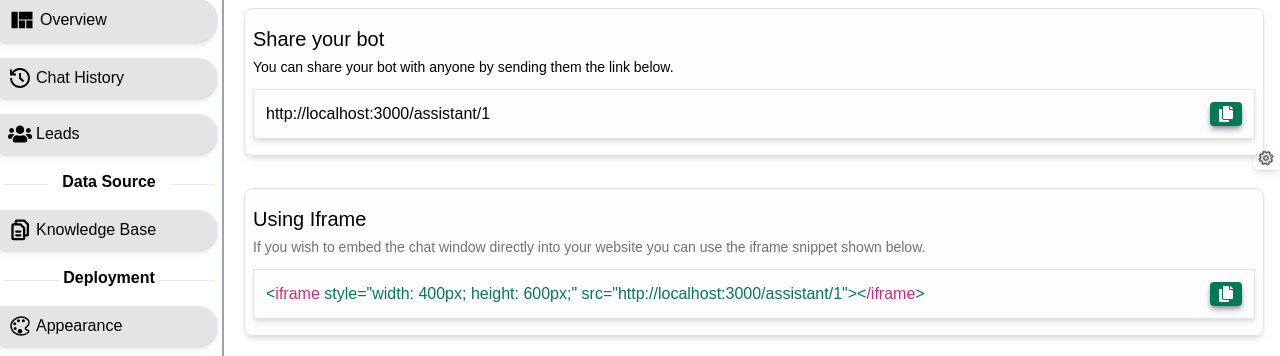
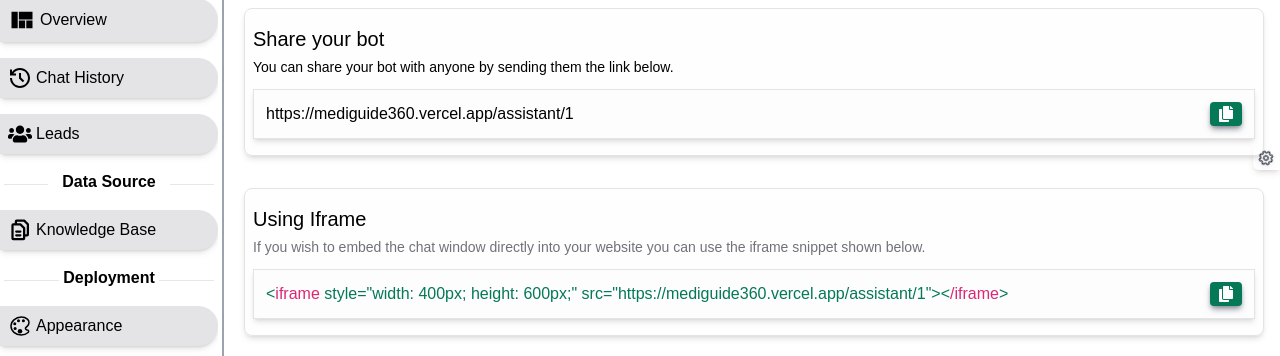
Before and after one commit to salmansadiq1015/Embed-Assistant-2024, a Next.js app in the folder client/: page /share/1 in a window 1280 px wide. Shown: the part 174-530 px from the top of the page. Built offline with nearby package versions, Linux system fonts and the light colour scheme; no server answers.

Commit message:
Update page.js

```diff
--- a/client/src/app/(pages)/(user)/share/[id]/page.js
+++ b/client/src/app/(pages)/(user)/share/[id]/page.js
@@ -14,7 +14,7 @@ export default function Share({ params }) {
   const { color } = useAssistant();
 
   const handleCopyText = () => {
-    const textToCopy = `http://localhost:3000/assistant/${assistantId}`;
+    const textToCopy = `https://mediguide360.vercel.app/assistant/${assistantId}`;
     navigator.clipboard.writeText(textToCopy);
     setIsCopied(true);
     setTimeout(() => {
@@ -24,7 +24,7 @@ export default function Share({ params }) {
   };
 
   const handleCopyIframe = () => {
-    const textToCopy = `<iframe style="width: 400px; height: 520px;  border-radius: .5rem;" src="http://localhost:3000/assistant/${assistantId}"></iframe>`;
+    const textToCopy = `<iframe style="width: 400px; height: 520px;  border-radius: .5rem;" src="https://mediguide360.vercel.app/assistant/${assistantId}"></iframe>`;
     navigator.clipboard.writeText(textToCopy);
     setIframeCopy(true);
     setTimeout(() => {
@@ -70,7 +70,7 @@ export default function Share({ params }) {
            hover:shadow-xl border-zinc-200 py-3 px-3 mt-2"
             >
               <p className="text-sm font-normal sm:text-base sm:font-medium  ">
-                http://localhost:3000/assistant/{assistantId}
+                https://mediguide360.vercel.app/assistant/{assistantId}
               </p>
               <div
                 onClick={handleCopyText}
@@ -125,7 +125,7 @@ export default function Share({ params }) {
               >
                 &lt;<span className="text-pink-600">iframe</span>{" "}
                 style=&quot;width: 400px; height: 600px;&quot; src=
-                {`"http://localhost:3000/assistant/${assistantId}"`}
+                {`"https://mediguide360.vercel.app/assistant/${assistantId}"`}
                 &gt;&lt;<span className="text-pink-600">/iframe</span>&gt;
               </p>
               <div
```
